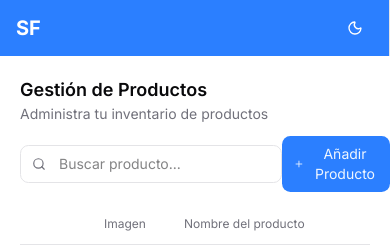
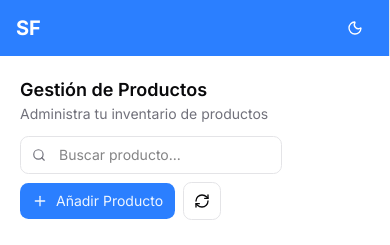
Before and after one commit to IsluCobian/mini-proyecto, a Vue app: page / in a window 390 px wide. Shown: the top 245 px of the page. Built offline with nearby package versions, Linux system fonts and the light colour scheme.

Commit message:
fix(ProductsPage): update layout for search bar and button alignment

```diff
--- a/src/views/ProductsPage.vue
+++ b/src/views/ProductsPage.vue
@@ -63,7 +63,9 @@ function viewGallery(row) {
       </p>
     </div>
 
-    <div class="flex items-center justify-between">
+    <div
+      class="flex flex-col justify-between gap-2 md:flex-row md:items-center"
+    >
       <SearchBar v-model="searchQuery" />
       <div class="flex items-center space-x-2">
         <Button @click="openForAdd"><Plus />Añadir Producto</Button>
```
